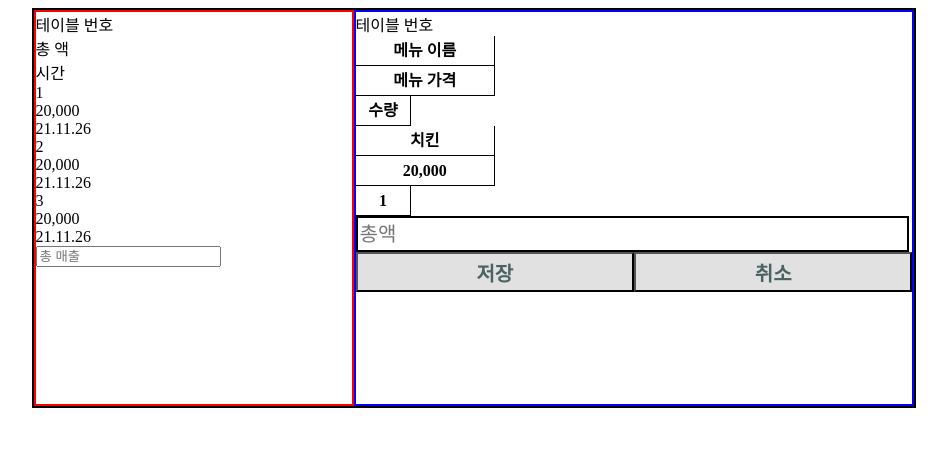
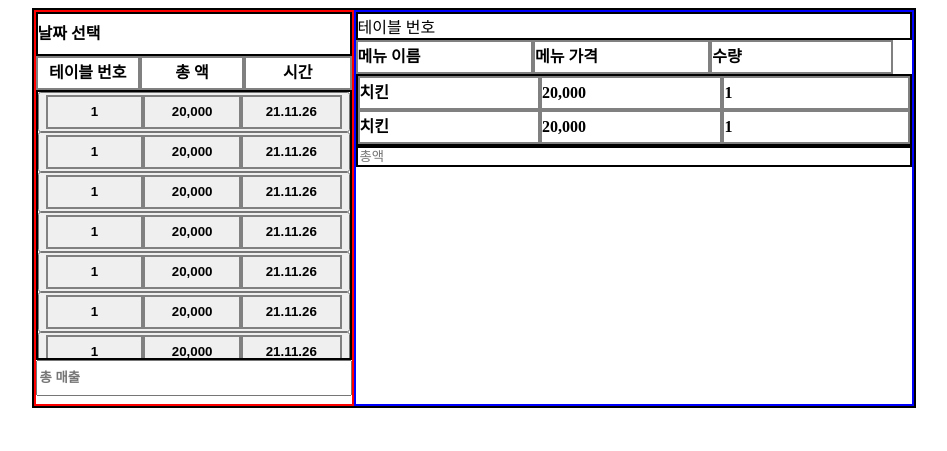
Before and after one commit to kiosksystem/pos, a Flask app: template templates/Pos_calculate.html in a window 1280 px wide. Shown: the top 451 px of the page, without its empty margins (166-1113 px from the left). Run offline with Flask 2, Linux system fonts and the light colour scheme; the template is opened without the code that fills it, so the values that code supplies are empty.

Commit message:
[#15] modify: Pos template 5차 수정

```diff
--- a/static/css/Pos_calculate.css
+++ b/static/css/Pos_calculate.css
@@ -0,0 +1,136 @@
+.menu_left .calculate_view {
+    flex-flow: row wrap;
+	width: 100%;
+	justify-content: center;
+}
+
+.calculate_view .select_day {
+    width: 100%;
+	line-height: 40px;
+    border: black solid 2px;
+    box-sizing: border-box;
+	font-weight: bold;
+}
+
+.calculate_view .daily_property {
+    width: 100%;
+    display: flex;
+	line-height: 30px;
+	font-weight: bold;
+}
+
+.calculate_view .daily_sales {
+    width: 100%;
+    display: flex;
+	line-height: 30px;
+	font-weight: bold;
+}
+
+.calculate_view .table {
+    width: 33%;
+    border: gray solid 2px;
+    box-sizing: border-box;
+    text-align: center;
+}
+
+.calculate_view .price {
+    width: 33%;
+    border: gray solid 2px;
+    box-sizing: border-box;
+    text-align: center;
+}
+
+.calculate_view .time {
+    width: 34%;
+    border: gray solid 2px;
+    box-sizing: border-box;
+    text-align: center;
+}
+
+.calculate_view .empty {
+    width: 20px;
+}
+
+.calculate_view .table_list {
+	flex-flow: row wrap;
+	width: 100%;
+    height: 270px;
+	justify-content: center;
+    border: black solid 2px;
+    box-sizing: border-box;
+    overflow: scroll;
+    overflow-x: hidden;
+}
+
+.table_list .daily_property {
+    width: 100%;
+    display: flex;
+	line-height: 30px;
+	font-weight: bold;
+}
+
+.calculate_view .total_amount {
+    width: 100%;
+    box-sizing: border-box;
+	line-height: 30px;
+	font-weight: bold;
+    flex-direction: column;
+}
+
+.menu_right .talbe_calculate {
+
+}
+
+.talbe_calculate .table_number{
+    width: 100%;
+    border: black solid 2px;
+    box-sizing: border-box;
+}
+
+.talbe_calculate .table_property {
+    display: flex;
+	line-height: 30px;
+	font-weight: bold;
+}
+
+.talbe_calculate .menu_name{
+    width: 33%;
+    border: gray solid 2px;
+    box-sizing: border-box;
+}
+
+.talbe_calculate .menu_price{
+    width: 33%;
+    border: gray solid 2px;
+    box-sizing: border-box;
+}
+
+.talbe_calculate .menu_num{
+    width: 34%;
+    border: gray solid 2px;
+    box-sizing: border-box;
+}
+
+.talbe_calculate .scoll_empty {
+    width: 20px;
+}
+
+.talbe_calculate .table_orderList{
+    width: 100%;
+    border: black solid 2px;
+    box-sizing: border-box;
+    overflow: scroll;
+    overflow-x: hidden;
+}
+
+.table_orderList .table_value {
+    display: flex;
+	line-height: 30px;
+	font-weight: bold;
+}
+
+.talbe_calculate .total_amount {
+    width: 100%;
+    border: black solid 2px;
+    box-sizing: border-box;
+}
--- a/templates/Pos_calculate.html
+++ b/templates/Pos_calculate.html
@@ -6,57 +6,109 @@
     <meta name="viewport" content="width=device-width, initial-scale=1.0">
     <title>정산 / 매출</title>
     <link rel="stylesheet" href="../static/css/Pos_formCommon.css">
-    <link rel="stylesheet" href="../static/css/Pos_main.css">
+    <link rel="stylesheet" href="../static/css/Pos_calculate.css">
 </head>
 <body>
     <div id="main_container">
         <div id="Pos_form_container">
             <div id="Pos_form">
                 <div class="menu_left">
-                    <div class="table_list">
+                   <div class="calculate_view">
+                        <div class="select_day">날짜 선택</div>
                         <div class="daily_property">
-                            <div class="name">테이블 번호</div>
+                            <div class="table">테이블 번호</div>
                             <div class="price">총 액</div>
-                            <div class="num">시간</div>
+                            <div class="time">시간</div>
+                            <div class="scoll_empty"></div>
                         </div>
-                        <div class="daily_sales">
-                            <div class="table_num">1</div>
-                            <div class="total_amount">20,000</div>
-                            <div class="sales_time">21.11.26</div>
-                        </div>
-                        <div class="daily_sales">
-                            <div class="table_num">2</div>
-                            <div class="total_amount">20,000</div>
-                            <div class="sales_time">21.11.26</div>
-                        </div>
-                        <div class="daily_sales">
-                            <div class="table_num">3</div>
-                            <div class="total_amount">20,000</div>
-                            <div class="sales_time">21.11.26</div>
+                        <div class="table_list">
+                            <button class="daily_sales">
+                                <div class="table" id="table_num">1</div>
+                                <div class="price" id="total_amount">20,000</div>
+                                <div class="time" id="sales_time">21.11.26</div>
+                            </button>
+                            <button class="daily_sales">
+                                <div class="table" id="table_num">1</div>
+                                <div class="price" id="total_amount">20,000</div>
+                                <div class="time" id="sales_time">21.11.26</div>
+                            </button>
+                            <button class="daily_sales">
+                                <div class="table" id="table_num">1</div>
+                                <div class="price" id="total_amount">20,000</div>
+                                <div class="time" id="sales_time">21.11.26</div>
+                            </button>
+                            <button class="daily_sales">
+                                <div class="table" id="table_num">1</div>
+                                <div class="price" id="total_amount">20,000</div>
+                                <div class="time" id="sales_time">21.11.26</div>
+                            </button>
+                            <button class="daily_sales">
+                                <div class="table" id="table_num">1</div>
+                                <div class="price" id="total_amount">20,000</div>
+                                <div class="time" id="sales_time">21.11.26</div>
+                            </button>
+                            <button class="daily_sales">
+                                <div class="table" id="table_num">1</div>
+                                <div class="price" id="total_amount">20,000</div>
+                                <div class="time" id="sales_time">21.11.26</div>
+                            </button>
+                            <button class="daily_sales">
+                                <div class="table" id="table_num">1</div>
+                                <div class="price" id="total_amount">20,000</div>
+                                <div class="time" id="sales_time">21.11.26</div>
+                            </button>
+                            <button class="daily_sales">
+                                <div class="table" id="table_num">1</div>
+                                <div class="price" id="total_amount">20,000</div>
+                                <div class="time" id="sales_time">21.11.26</div>
+                            </button>
+                            <button class="daily_sales">
+                                <div class="table" id="table_num">1</div>
+                                <div class="price" id="total_amount">20,000</div>
+                                <div class="time" id="sales_time">21.11.26</div>
+                            </button>
+                            <button class="daily_sales">
+                                <div class="table" id="table_num">1</div>
+                                <div class="price" id="total_amount">20,000</div>
+                                <div class="time" id="sales_time">21.11.26</div>
+                            </button>
+
+                            <button class="daily_sales">
+                                <div class="table" id="table_num">1</div>
+                                <div class="price" id="total_amount">20,000</div>
+                                <div class="time" id="sales_time">21.11.26</div>
+                            </button>
+                            <button class="daily_sales">
+                                <div class="table" id="table_num">1</div>
+                                <div class="price" id="total_amount">20,000</div>
+                                <div class="time" id="sales_time">21.11.26</div>
+                            </button>
                         </div>
                         <div><input class="total_amount" placeholder="총 매출"></div>
-                    </div>
+                   </div>
                 </div>
                 <div class="menu_right">
                     <div class="talbe_calculate">
-                        <div class="table_num">테이블 번호</div>
+                        <div class="table_number">테이블 번호</div>
+                        <div class="table_property">
+                            <div class="menu_name">메뉴 이름</div>
+                            <div class="menu_price">메뉴 가격</div>
+                            <div class="menu_num">수량</div>
+                            <div class="scoll_empty"></div>
+                        </div>
                         <div class="table_orderList">
-                            <div class="table_property">
-                                <div class="menu_name">메뉴 이름</div>
-                                <div class="menu_price">메뉴 가격</div>
-                                <div class="menu_num">수량</div>
+                            <div class="table_value">
+                                <div class="menu_name" id="menu_name">치킨</div>
+                                <div class="menu_price" id="menu_price">20,000</div>
+                                <div class="menu_num" id="menu_num">1</div>
                             </div>
-                            <div class="right_property">
+                            <div class="table_value">
                                 <div class="menu_name" id="menu_name">치킨</div>
                                 <div class="menu_price" id="menu_price">20,000</div>
                                 <div class="menu_num" id="menu_num">1</div>
                             </div>
                         </div>
                         <div><input class="total_amount" placeholder="총액"></div>
-                        <div>
-                            <button class="btn">저장</button>
-                            <button class="btn">취소</button>
-                        </div>
                     </div>
                 </div>
             </div>
```
Also changed, not shown: static/css/Pos_Addmenu.css (+10 -1 lines).
